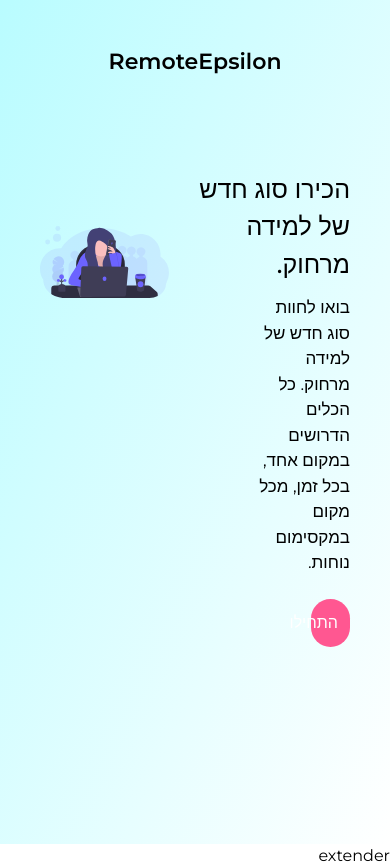
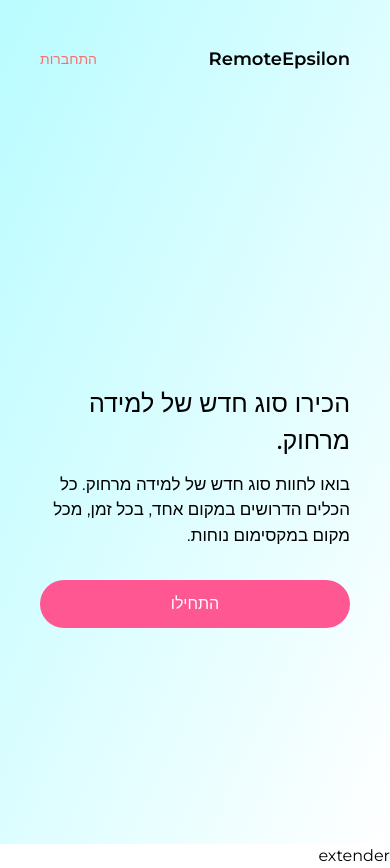
Before and after one commit to ilayalmalem/RemoteEpsilon-Frontend, a React (Create React App) app: page / in a window 390 px wide. Built offline with nearby package versions, Linux system fonts and the light colour scheme.

Commit message:
v1.1.0+2
## v1.1.0+2
* Fix Navbar padding bug
* Add Home page responsivity
* Remove main.scss unused code

```diff
--- a/src/Pages/HomePage.js
+++ b/src/Pages/HomePage.js
@@ -1,16 +1,14 @@
 import illustration from "../assets/main_illustration.svg";
-import {useRef} from "react";
-
 
 export default function HomePage(props) {
     return (
-        <div className="home-page text-black">
-            <div className="content-wrapper flex w-full h-full">
-                <div className="left-content h-4/6 flex flex-col justify-center w-1/2">
+        <div className="home-page flex flex-col items-center text-black">
+            <div className="content-wrapper flex h-full md:h-full w-full items-center lg:items-start">
+                <div className="left-content justify-center h-4/6 flex flex-col w-full md:w-1/2">
                     <div id="headline">
                         הכירו סוג חדש של למידה מרחוק.
                     </div>
-                    <div id="subheadline">
+                    <div id="subheadline" className="w-full md:w-7/12">
                         בואו לחוות סוג חדש של למידה מרחוק. כל הכלים הדרושים במקום אחד, בכל זמן, מכל מקום במקסימום נוחות.
                     </div>
 
@@ -18,12 +16,12 @@ export default function HomePage(props) {
                         props.scrollTo.current.scrollIntoView({
                             behavior: "smooth"
                         })
-                    }} id="cta">התחילו
+                    }} id="cta" className="w-full mt-8 md:w-1/4">התחילו
                     </button>
                 </div>
 
-                <div className="right-side flex mt-3 justify-end items-start w-1/2">
-                    <img className="w-10/12" src={illustration} alt=""/>
+                <div className="right-side hidden md:flex mt-3 justify-end items-start w-1/2">
+                    <img className="w-full md:w-10/12" src={illustration} alt=""/>
                 </div>
             </div>
 
--- a/src/Styles/main.scss
+++ b/src/Styles/main.scss
@@ -8,6 +8,7 @@
   background: linear-gradient(to bottom right, #B9FCFF, #fff);
   //background-color: #fff;
 }
+
 
 .navbar-wrapper {
   height: 20vh;
@@ -33,9 +34,6 @@
   width: 100%;
 }
 
-.logo {
-  font-size: 22px;
-}
 
 .link {
   font-weight: 300;
@@ -50,13 +48,12 @@
   }
 }
 
-.link-list {
   .link.link-main {
     background-color: #FF5791;
     padding: 14px;
     font-weight: 500;
   }
-}
+
 
 #headline {
   font-weight: 500;
@@ -68,7 +65,6 @@
   line-height: 1.5;
   margin-top: 12px;
   font-weight: 400;
-  width: 60%;
 }
 
 #cta {
@@ -77,9 +73,7 @@
   padding: 12px;
   font-weight: 400;
   border-radius: 99999px;
-  width: 25%;
   color: white;
-  margin-top: 23px;
   border: none;
   font-size: 16px;
   outline: none;
--- a/src/components/Navbar.js
+++ b/src/components/Navbar.js
@@ -3,10 +3,13 @@ import {Link} from "react-router-dom";
 export default function Navbar() {
     return (
         <nav className="navbar w-full">
-            <div className="navbar-content px-20 flex justify-center lg:justify-between items-center text-black">
+            <div className="navbar-content px-10 md:px-20 flex justify-between items-center text-black">
                 <Link className="no-underline" to="/">
-                    <div className="logo font-semibold">RemoteEpsilon</div>
+                    <div className="logo text-lg md:text-xl font-semibold">RemoteEpsilon</div>
                 </Link>
+                <div className="flex justify-center sm:justify-start md:hidden">
+                    <Link className="link text-sm md:text-base text-red-400 rounded-full text-white" to="/login">התחברות</Link>
+                </div>
                 <ul className="hidden md:flex link-list flex items-center">
                     <Link className="link" to="/teachers">למורים</Link>
                     <Link className="link" to="/students">לתלמידים</Link>
```
Also changed, not shown: 1 other file (tests, documents, lock files or other folders).
